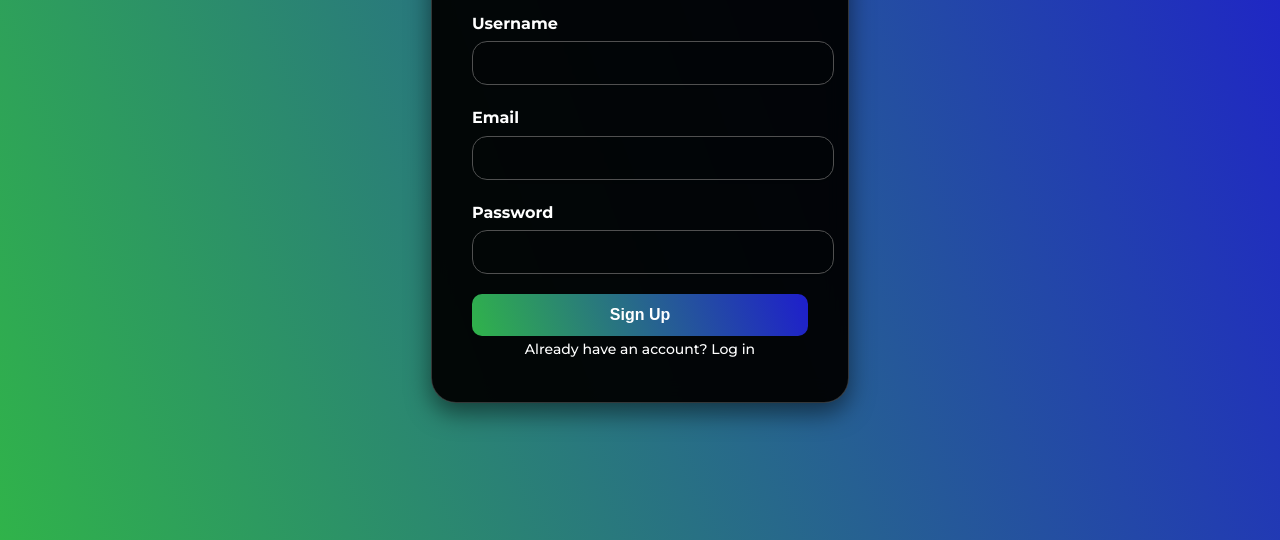
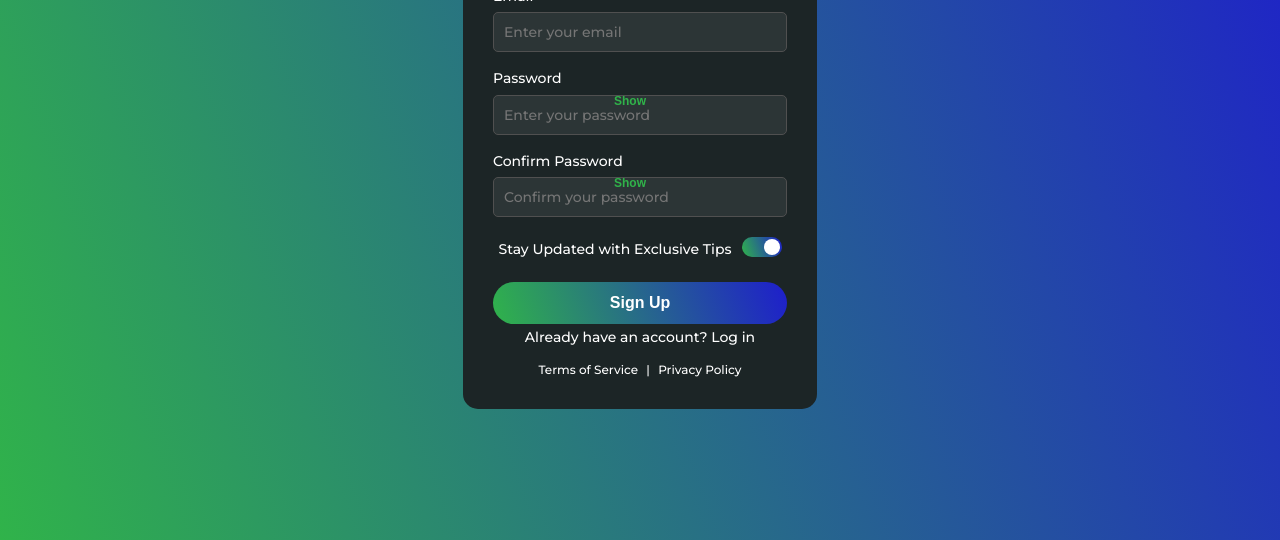
Before and after one commit to Jules-Barthomeuf/AI-X-Automation, a website: page public/signup.html in a window 1280 px wide. Shown: the part 260-800 px from the top of the page. Drawn offline with Linux system fonts and the light colour scheme.

Commit message:
Update signup.html

```diff
--- a/public/signup.html
+++ b/public/signup.html
@@ -15,7 +15,6 @@
             color: #ffffff;
             line-height: 1.6;
             overflow-x: hidden;
-            position: relative;
             display: flex;
             justify-content: center;
             align-items: center;
@@ -23,85 +22,164 @@
         }
 
         .container {
-            max-width: 500px;
-            margin: 0 auto;
-            padding: 40px;
-            background: rgba(0, 0, 0, 0.95);
-            backdrop-filter: blur(10px);
-            border-radius: 25px;
-            border: 1px solid rgba(255, 255, 255, 0.2);
-            box-shadow: 0 10px 25px rgba(0, 0, 0, 0.5);
+            max-width: 400px;
+            padding: 30px;
+            background: #1c2526;
+            border-radius: 15px;
             text-align: center;
             animation: fadeInUp 1.5s ease-out;
         }
 
         h1 {
             font-weight: 700;
-            font-size: 32px;
+            font-size: 28px;
             margin-bottom: 20px;
             color: #ffffff;
-            text-shadow: 0 2px 6px rgba(0, 0, 0, 0.3);
         }
 
         .input-group {
-            margin-bottom: 20px;
+            margin-bottom: 15px;
             text-align: left;
         }
 
         label {
-            font-weight: 600;
-            font-size: 16px;
+            font-weight: 500;
+            font-size: 14px;
             color: #ffffff;
-            text-shadow: 0 1px 3px rgba(0, 0, 0, 0.3);
             display: block;
             margin-bottom: 5px;
         }
 
-        input[type="text"], input[type="email"], input[type="password"] {
+        input[type="email"], input[type="password"] {
             width: 100%;
-            padding: 12px;
+            padding: 10px;
             border: 1px solid #505050;
-            border-radius: 15px;
+            border-radius: 5px;
             font-family: 'Montserrat', sans-serif;
             font-size: 14px;
-            background-color: rgba(0, 0, 0, 0.05);
+            background-color: #2c3536;
             color: #ffffff;
-            box-shadow: 0 2px 10px rgba(0, 0, 0, 0.2);
-            transition: border-color 0.3s, box-shadow 0.3s;
+            box-sizing: border-box;
         }
 
-        input[type="text"]:focus, input[type="email"]:focus, input[type="password"]:focus {
+        input[type="email"]:focus, input[type="password"]:focus {
             border-color: #30b34a;
-            box-shadow: 0 0 12px rgba(48, 179, 74, 0.5);
             outline: none;
         }
 
+        .password-group {
+            position: relative;
+        }
+
+        .toggle-password {
+            position: absolute;
+            right: 10px;
+            top: 50%;
+            transform: translateY(-50%);
+            background: none;
+            border: none;
+            color: #30b34a;
+            cursor: pointer;
+            font-size: 12px;
+        }
+
+        .toggle-container {
+            display: flex;
+            align-items: center;
+            justify-content: center;
+            margin: 20px 0;
+        }
+
+        .toggle-label {
+            font-size: 14px;
+            margin-right: 10px;
+        }
+
+        .toggle-switch {
+            position: relative;
+            display: inline-block;
+            width: 40px;
+            height: 20px;
+        }
+
+        .toggle-switch input {
+            opacity: 0;
+            width: 0;
+            height: 0;
+        }
+
+        .slider {
+            position: absolute;
+            cursor: pointer;
+            top: 0;
+            left: 0;
+            right: 0;
+            bottom: 0;
+            background: linear-gradient(250deg, #1e1ecc, #30b34a);
+            transition: 0.4s;
+            border-radius: 20px;
+        }
+
+        .slider:before {
+            position: absolute;
+            content: "";
+            height: 16px;
+            width: 16px;
+            left: 2px;
+            bottom: 2px;
+            background-color: white;
+            transition: 0.4s;
+            border-radius: 50%;
+        }
+
+        input:checked + .slider {
+            background: linear-gradient(250deg, #1e1ecc, #30b34a);
+        }
+
+        input:checked + .slider:before {
+            transform: translateX(20px);
+        }
+
         button {
-            padding: 12px 24px;
+            padding: 12px;
             background: linear-gradient(250deg, #1e1ecc, #30b34a);
             color: #ffffff;
             border: none;
-            border-radius: 10px;
+            border-radius: 25px;
             cursor: pointer;
             font-weight: 600;
             font-size: 16px;
             width: 100%;
-            transition: transform 0.3s, box-shadow 0.3s;
+            transition: transform 0.3s;
         }
 
         button:hover {
             transform: scale(1.05);
-            box-shadow: 0 0 15px rgba(48, 179, 74, 0.7);
         }
 
         .login-link {
-            margin-top: 20px;
+            margin-top: 15px;
             font-size: 14px;
             color: #ffffff;
             text-decoration: none;
         }
 
         .login-link:hover {
+            color: #30b34a;
+        }
+
+        .footer-links {
+            margin-top: 10px;
+            font-size: 12px;
+        }
+
+        .footer-links a {
+            color: #ffffff;
+            text-decoration: none;
+            margin: 0 5px;
+        }
+
+        .footer-links a:hover {
             color: #30b34a;
         }
 
@@ -121,18 +199,18 @@
             .container {
                 margin: 20px;
                 padding: 20px;
-                border-radius: 15px;
+                border-radius: 10px;
             }
             h1 {
                 font-size: 24px;
             }
-            input[type="text"], input[type="email"], input[type="password"] {
+            input[type="email"], input[type="password"] {
                 font-size: 12px;
-                padding: 10px;
+                padding: 8px;
             }
             button {
                 font-size: 14px;
-                padding: 10px 20px;
+                padding: 10px;
             }
         }
     </style>
@@ -142,30 +220,60 @@
         <h1>Sign Up for AIdastra</h1>
         <form id="signupForm" onsubmit="handleSignup(event)">
             <div class="input-group">
-                <label for="username">Username</label>
-                <input type="text" id="username" name="username" required>
+                <label for="email">Email</label>
+                <input type="email" id="email" name="email" placeholder="Enter your email" required>
             </div>
-            <div class="input-group">
-                <label for="email">Email</label>
-                <input type="email" id="email" name="email" required>
+            <div class="input-group password-group">
+                <label for="password">Password</label>
+                <input type="password" id="password" name="password" placeholder="Enter your password" required>
+                <button type="button" class="toggle-password" onclick="togglePassword('password')">Show</button>
             </div>
-            <div class="input-group">
-                <label for="password">Password</label>
-                <input type="password" id="password" name="password" required>
+            <div class="input-group password-group">
+                <label for="confirm-password">Confirm Password</label>
+                <input type="password" id="confirm-password" name="confirm-password" placeholder="Confirm your password" required>
+                <button type="button" class="toggle-password" onclick="togglePassword('confirm-password')">Show</button>
+            </div>
+            <div class="toggle-container">
+                <span class="toggle-label">Stay Updated with Exclusive Tips</span>
+                <label class="toggle-switch">
+                    <input type="checkbox" checked>
+                    <span class="slider"></span>
+                </label>
             </div>
             <button type="submit">Sign Up</button>
             <div id="message"></div>
         </form>
         <a href="/login.html" class="login-link">Already have an account? Log in</a>
+        <div class="footer-links">
+            <a href="/terms">Terms of Service</a> | <a href="/privacy">Privacy Policy</a>
+        </div>
     </div>
 
     <script>
+        function togglePassword(fieldId) {
+            const input = document.getElementById(fieldId);
+            const button = input.nextElementSibling;
+            if (input.type === 'password') {
+                input.type = 'text';
+                button.textContent = 'Hide';
+            } else {
+                input.type = 'password';
+                button.textContent = 'Show';
+            }
+        }
+
         async function handleSignup(event) {
             event.preventDefault();
-            const username = document.getElementById('username').value;
             const email = document.getElementById('email').value;
             const password = document.getElementById('password').value;
+            const confirmPassword = document.getElementById('confirm-password').value;
             const message = document.getElementById('message');
+
+            if (password !== confirmPassword) {
+                message.style.display = 'block';
+                message.textContent = 'Passwords do not match.';
+                return;
+            }
 
             try {
                 const response = await fetch('/signup', {
@@ -173,7 +281,7 @@
                     headers: {
                         'Content-Type': 'application/json',
                     },
-                    body: JSON.stringify({ username, email, password }),
+                    body: JSON.stringify({ email, password }),
                 });
 
                 const data = await response.json();
```
